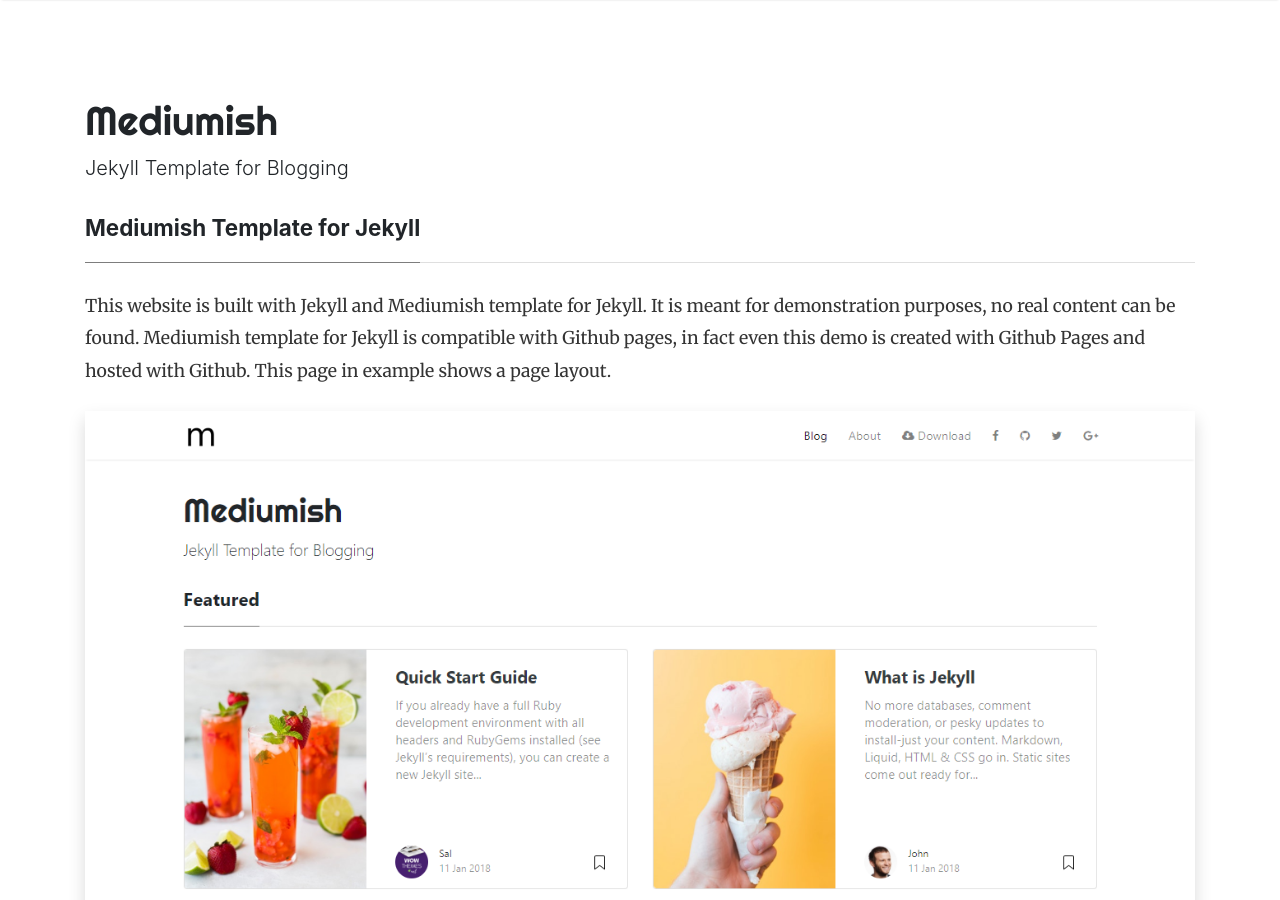
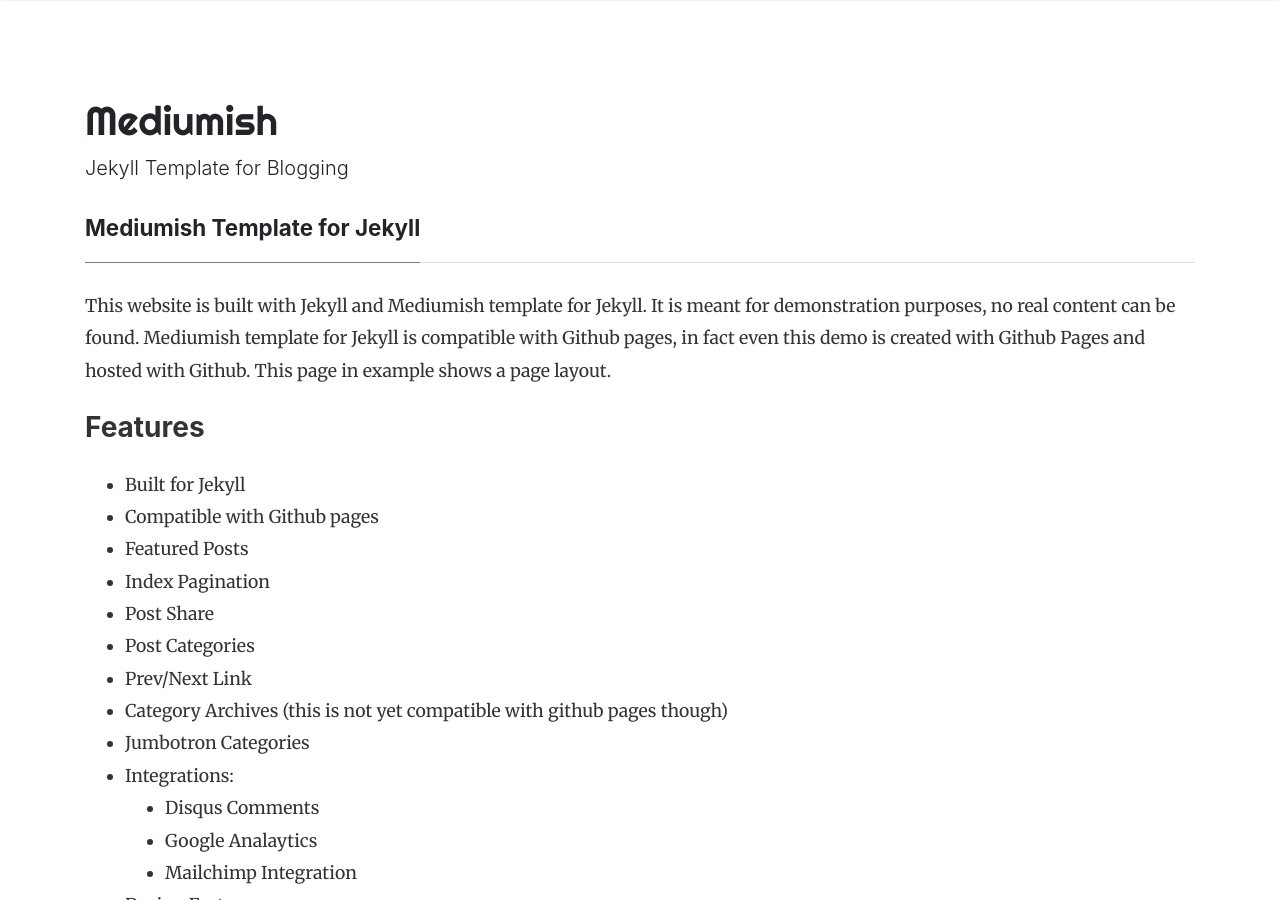
Before and after one commit to bukhbayar/bukhbayar.github.io, a Jekyll site: the page built from about.md, in a window 1280 px wide and 900 px high. Built offline with Jekyll 4.4.1, drawn with Linux system fonts in a browser that asks for light colours; nearby versions of some CDN libraries; comment, search, counter and statistics services are not loaded.

Commit message:
minor update

```diff
--- a/about.md
+++ b/about.md
@@ -6,7 +6,7 @@
 
 This website is built with Jekyll and Mediumish template for Jekyll. It is meant for demonstration purposes, no real content can be found. Mediumish template for Jekyll is compatible with Github pages, in fact even this demo is created with Github Pages and hosted with Github. This page in example shows a page layout.
 
-![jekyll template mediumish]({{site.baseurl}}/assets/images/mediumish-jekyll-template.png){: .shadow}
+<!-- ![jekyll template mediumish]({{site.baseurl}}/assets/images/mediumish-jekyll-template.png){: .shadow} -->
 
 ### Features
 
```
